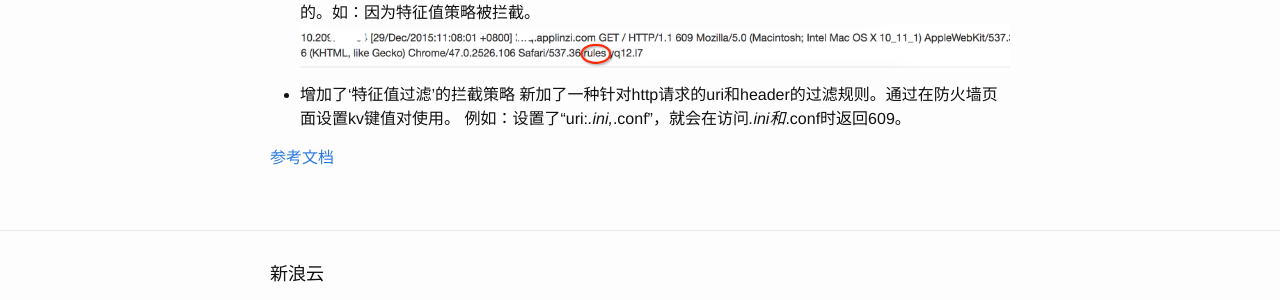
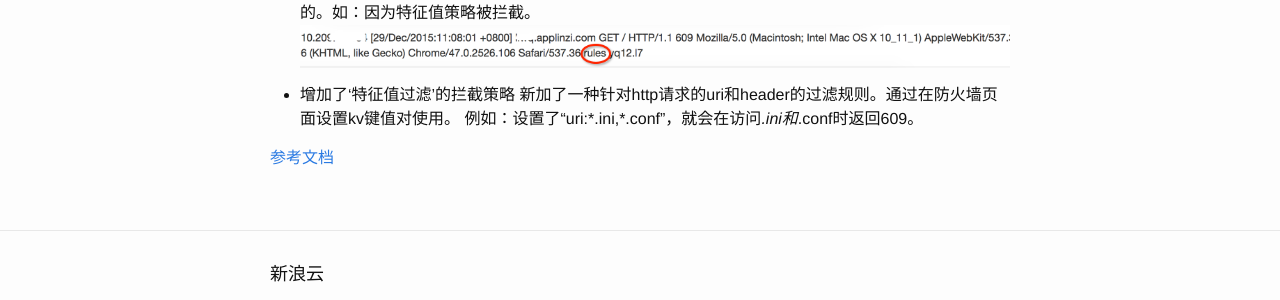
Before and after one commit to haluomao/sinacloud.github.io, a Jekyll site: the page built from _posts/2015-12-29-upgrade-afw.markdown, in a window 1280 px wide. Shown: the part 430-730 px from the top of the page. Built offline with Jekyll 4.4.1, drawn with Linux system fonts in a browser that asks for light colours; Markdown is read by kramdown in place of the engine named in the settings.

```diff
--- a/_posts/2015-12-29-upgrade-afw.markdown
+++ b/_posts/2015-12-29-upgrade-afw.markdown
@@ -18,6 +18,6 @@ date:   2015-12-29 11:36:03
 
 - 增加了‘特征值过滤’的拦截策略
     新加了一种针对http请求的uri和header的过滤规则。通过在防火墙页面设置kv键值对使用。
-    例如：设置了“uri:*.ini,*.conf”，就会在访问*.ini和*.conf时返回609。
+    例如：设置了“uri:\*.ini,\*.conf”，就会在访问*.ini和*.conf时返回609。
 
 [参考文档](http://www.sinacloud.com/doc/sae/php/afw.html)
```
